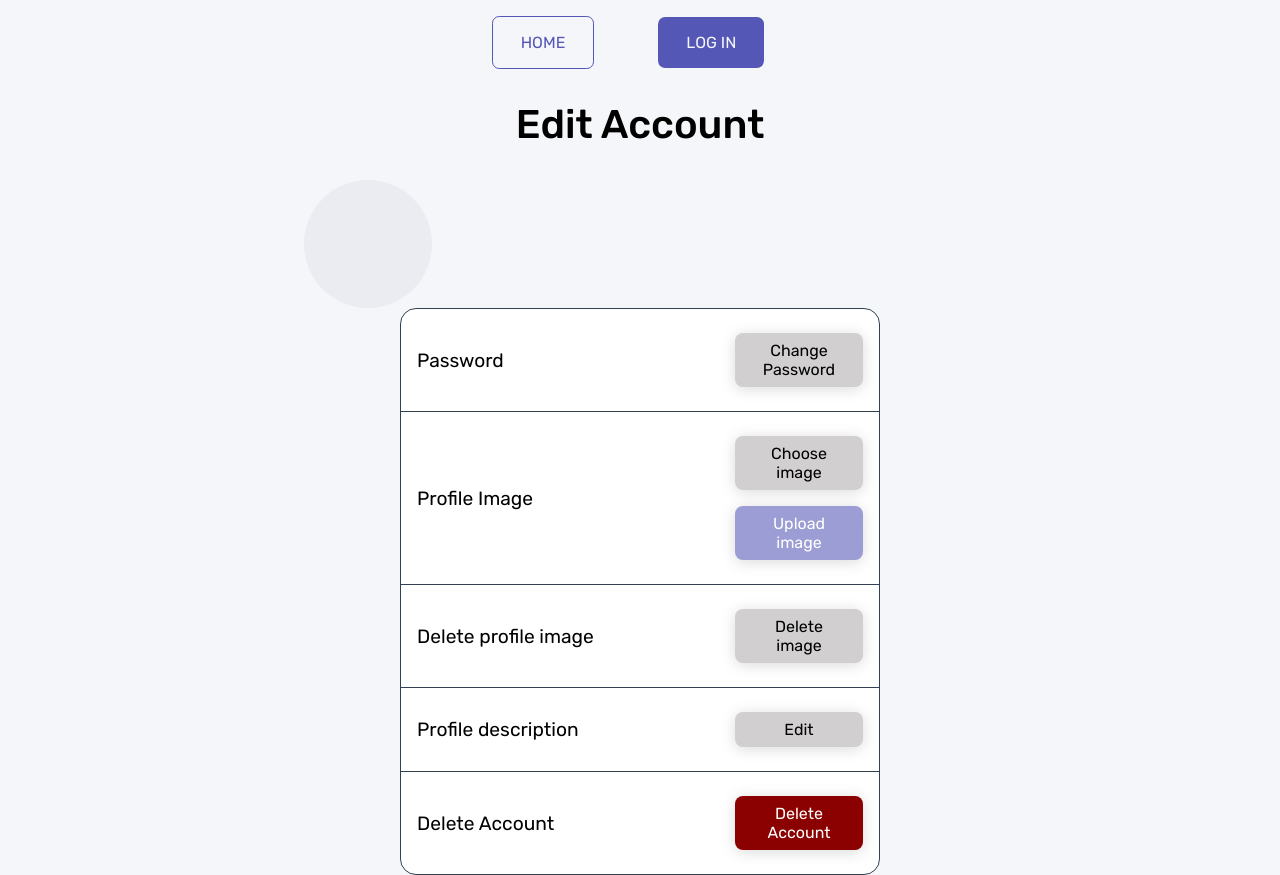
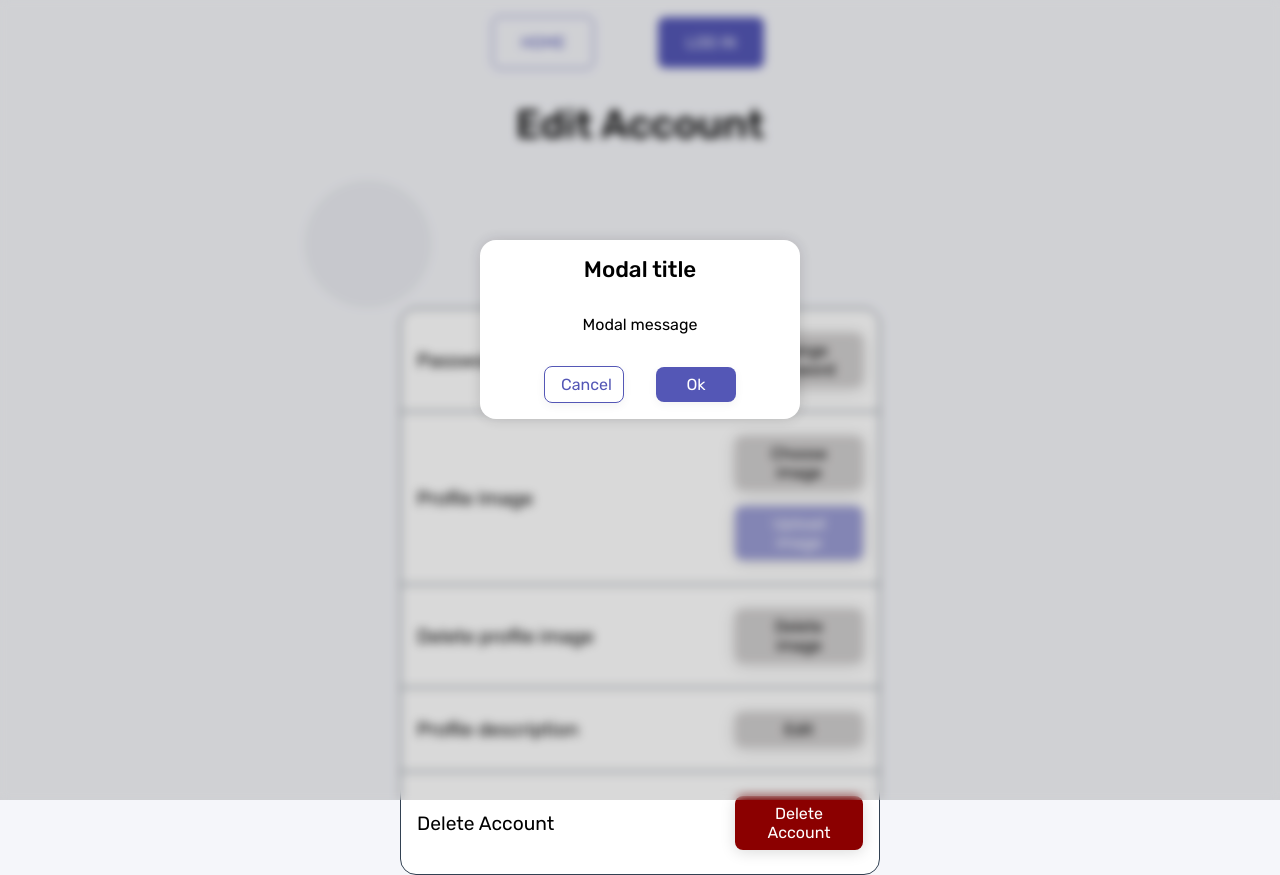
Before and after one commit to SpectreAscended/interactive-comment-section, a React (Vite) app: page /account in a window 1280 px wide. Built offline with nearby package versions, Linux system fonts and the light colour scheme; no server answers.

Commit message:
created modal

```diff
--- /dev/null
+++ b/src/components/UI/Backdrop.tsx
@@ -0,0 +1,11 @@
+import './backdrop.scss';
+
+interface BackdropProps {
+  children: React.ReactNode;
+}
+
+const Backdrop: React.FC<BackdropProps> = ({ children }) => {
+  return <div className="backdrop">{children}</div>;
+};
+
+export default Backdrop;
--- /dev/null
+++ b/src/components/UI/Modal.tsx
@@ -0,0 +1,32 @@
+import Backdrop from './Backdrop';
+import './modal.scss';
+
+interface ModalProps {
+  title: string;
+  message: string;
+  onPrimary: () => void;
+  onSecondary?: () => void;
+}
+
+const Modal: React.FC<ModalProps> = ({
+  title,
+  message,
+  onPrimary,
+  onSecondary,
+}) => {
+  return (
+    <Backdrop>
+      <div className="modal">
+        <h1 className="modal__heading">{title}</h1>
+        <p className="modal__message">{message}</p>
+        <div className="modal__actions">
+          <button className="modal__btn modal__btn--secondary">Cancel</button>
+
+          <button className="modal__btn modal__btn--primary">Ok</button>
+        </div>
+      </div>
+    </Backdrop>
+  );
+};
+
+export default Modal;
--- /dev/null
+++ b/src/components/UI/backdrop.scss
@@ -0,0 +1,10 @@
+.backdrop {
+  position: fixed;
+  top: 0;
+  left: 0;
+  right: 0;
+  bottom: 0;
+  background-color: rgba(0, 0, 0, 0.15);
+  backdrop-filter: blur(5px);
+  z-index: 50;
+}
--- /dev/null
+++ b/src/components/UI/modal.scss
@@ -0,0 +1,62 @@
+@import '../../styles/mixins.scss';
+
+.modal {
+  position: relative;
+  top: 30%;
+  // left: 50%;
+  //   transform: translate(-50%, -50%);
+  height: min-content;
+  background-color: white;
+  border-radius: 1rem;
+  width: clamp(25%, 20em, 90%);
+  padding: 1rem;
+  margin: auto;
+  z-index: 100;
+  text-align: center;
+  box-shadow: 0px 0px 15px rgba(0, 0, 0, 0.15);
+
+  &__heading {
+    font-size: 1.4rem;
+  }
+
+  &__message {
+    margin-bottom: 2rem;
+  }
+
+  &__actions {
+    display: flex;
+    justify-content: center;
+    align-items: center;
+    gap: 2rem;
+  }
+
+  &__btn {
+    border: none;
+    padding: 0.5rem 1rem;
+    border-radius: 0.5rem;
+    box-shadow: 0px 3px 10px rgba(0, 0, 0, 0.05);
+    width: 5rem;
+    cursor: pointer;
+    transition: background 250ms, color 250ms ease-in-out;
+  }
+
+  &__btn--primary {
+    background-color: var(--color-moderate-blue);
+    color: var(--color-white);
+
+    &:hover {
+      @include ui-lighten-primary;
+    }
+  }
+
+  &__btn--secondary {
+    background-color: transparent;
+    border: 1px solid var(--color-moderate-blue);
+    color: var(--color-moderate-blue);
+
+    &:hover {
+      @include ui-lighten-primary;
+      color: var(--color-white);
+    }
+  }
+}
--- a/src/pages/Layout.tsx
+++ b/src/pages/Layout.tsx
@@ -1,13 +1,14 @@
 import { Outlet } from 'react-router-dom';
 import Header from '../components/Header';
 import DUMMY_DATA from '../store/DUMMY_DATA';
-import CommentSectionPage from './CommentSection';
+import Modal from '../components/UI/Modal';
 
 const RootLayout: React.FC = () => {
   const data = DUMMY_DATA;
   return (
     <>
       <Header />
+      <Modal title="Modal title" message="Modal message" onPrimary={() => {}} />
       <main>
         <Outlet />
       </main>
--- a/src/styles/mixins.scss
+++ b/src/styles/mixins.scss
@@ -5,3 +5,7 @@
 @mixin bp-desktop {
   min-width: 1440px;
 }
+
+@mixin ui-lighten-primary {
+  background-color: lighten(hsl(238, 40%, 52%), 20%);
+}
```
